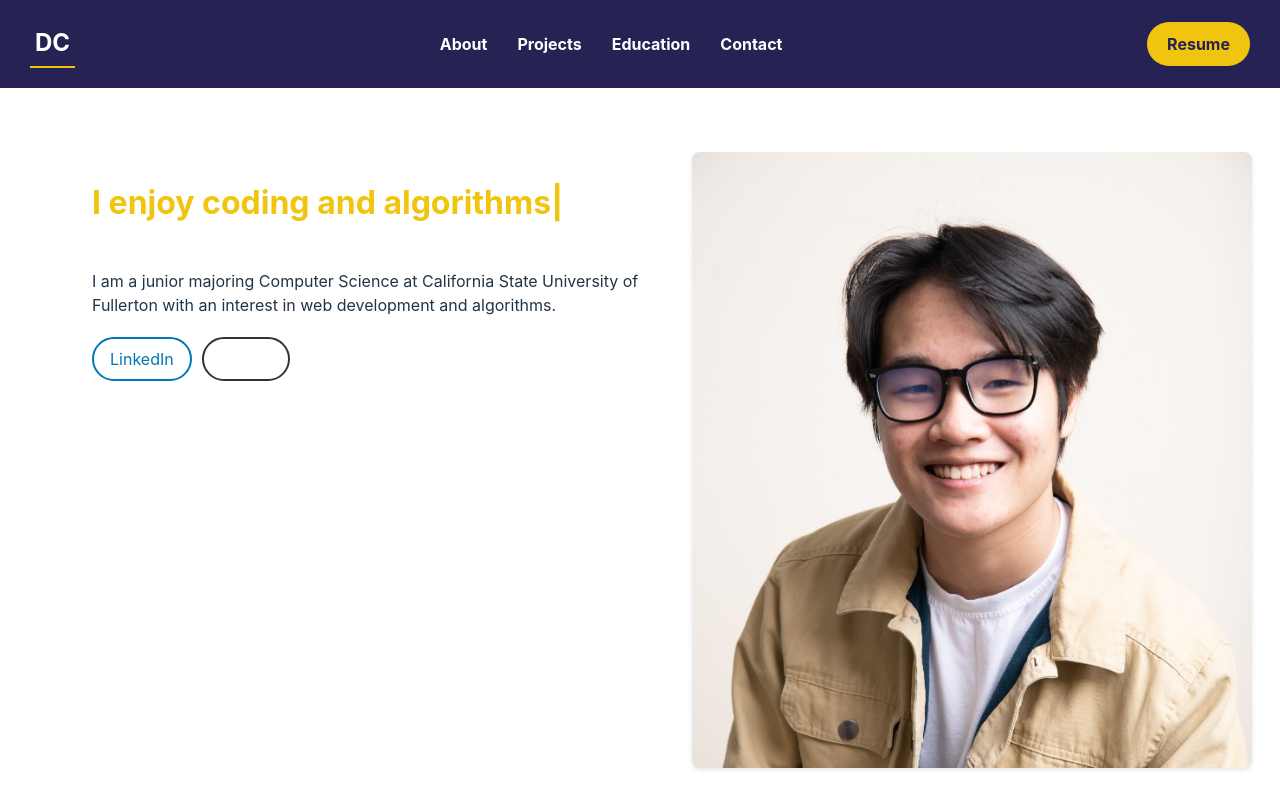
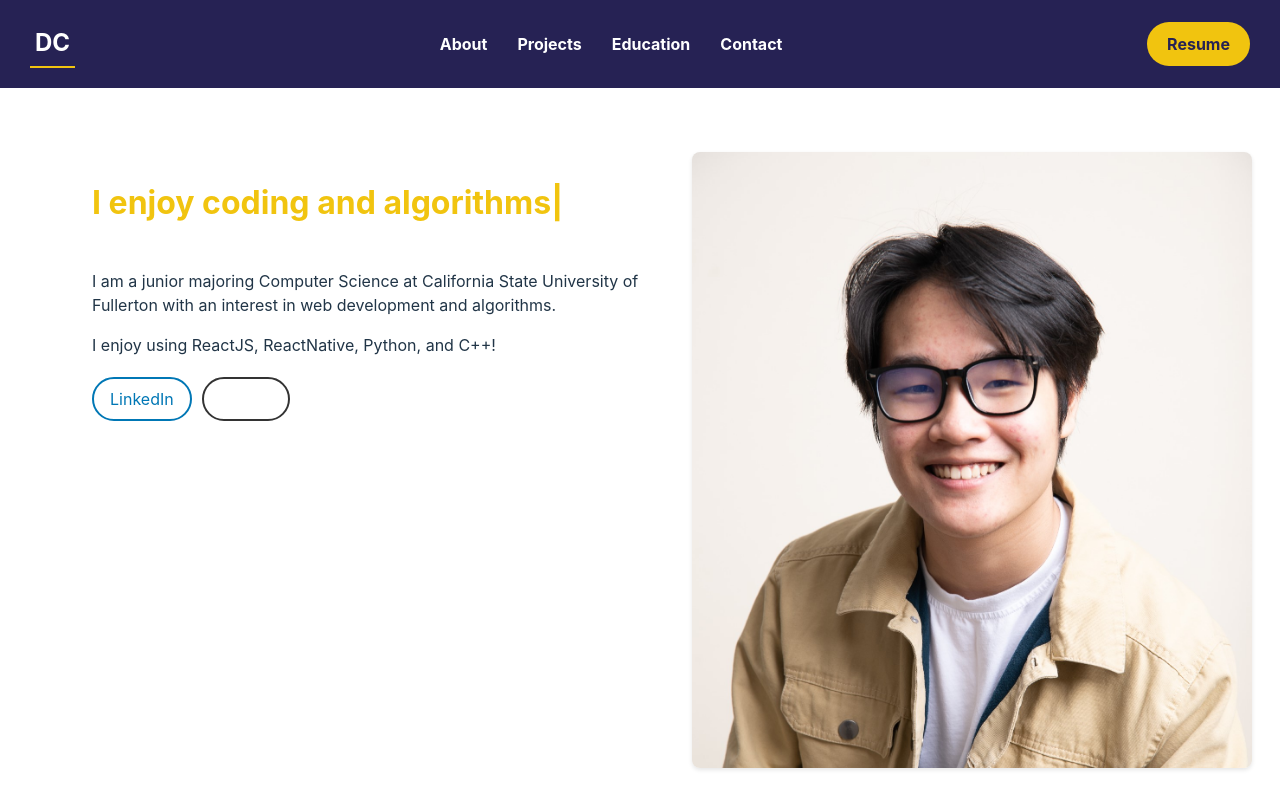
Before and after one commit to darrenxychen/portfolio-website-react, a React (Vite) app: page / in a window 1280 px wide. Shown: the top 800 px of the page. Built offline with nearby package versions, Linux system fonts and the light colour scheme.

Commit message:
updated about

```diff
--- a/src/components/About.jsx
+++ b/src/components/About.jsx
@@ -25,6 +25,7 @@ function About() {
         <p>
           I am a junior majoring Computer Science at California State University of Fullerton with an interest in web development and algorithms.
         </p>
+        <p>I enjoy using ReactJS, ReactNative, Python, and C++!</p>
 
         <div className="social-links">
           <a href="https://www.linkedin.com/in/darren-xy-chen/" target="_blank" rel="noopener noreferrer">
```
